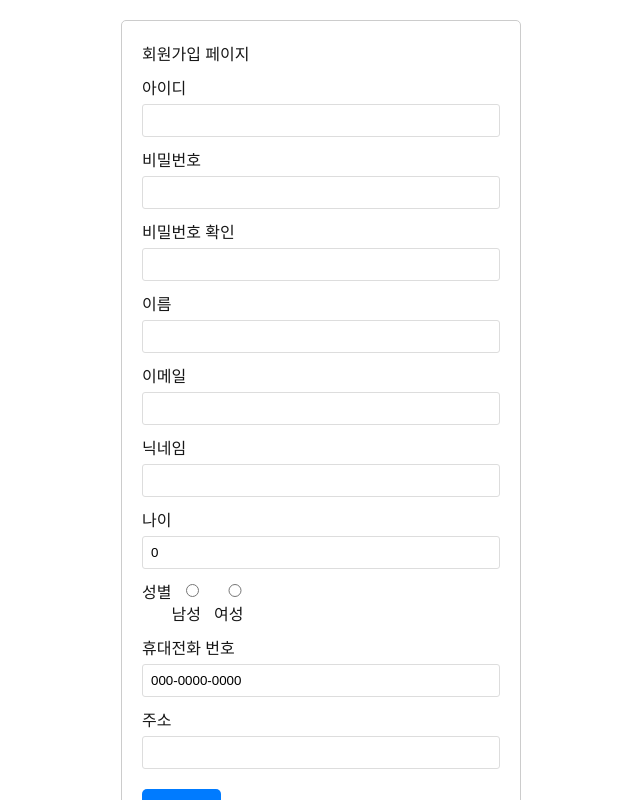
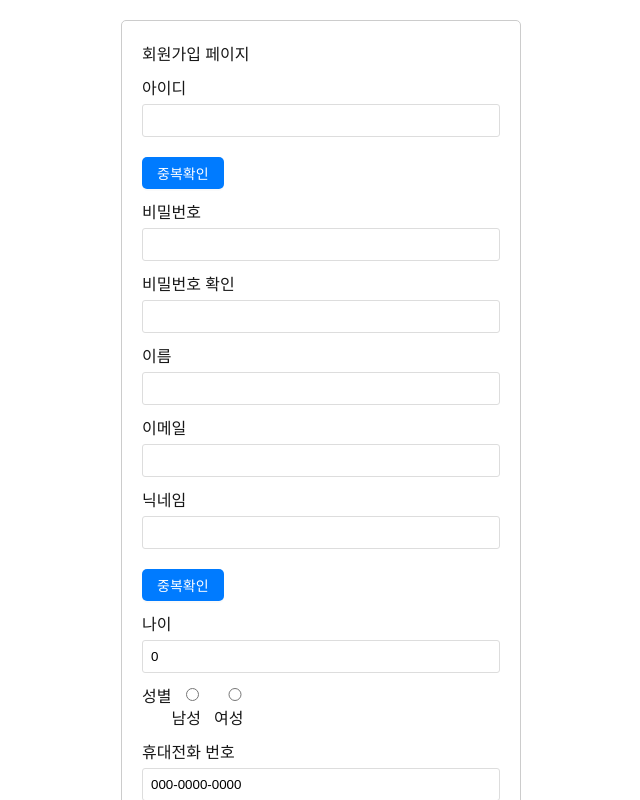
Before and after one commit to HealthyLife-project/healthylife-front, a Next.js app in the folder frontend/: page /signup in a window 1280 px wide. Shown: the top 800 px of the page, without its empty margins (319-959 px from the left). Built offline with nearby package versions, Linux system fonts and the light colour scheme.

Commit message:
회원가입: 중복확인 (아이디,닉네임)

```diff
--- a/frontend/src/features/Members/SignupPage/SignupForm.tsx
+++ b/frontend/src/features/Members/SignupPage/SignupForm.tsx
@@ -2,8 +2,10 @@ import { SignupPageStyled } from "./styled";
 
 import React from "react";
 import { Formik, Form, Field, FormikHelpers, ErrorMessage } from "formik";
+import { Button } from "antd";
 import * as Yup from "yup";
 import axios from "axios";
+import { useState } from "react";
 
 interface SignupPageValues {
   userid: string;
@@ -82,6 +84,48 @@ const SignupPage: React.FC = () => {
     address: Yup.string().required("주소를 입력해 주세요"),
   });
 
+  // 아이디 중복확인
+  const [useridAvailability, setUseridAvailability] = useState<{
+    available: boolean;
+    message: string;
+  } | null>(null);
+
+  const [nicknameAvailability, setNicknameAvailability] = useState<{
+    available: boolean;
+    message: string;
+  } | null>(null);
+
+  const checkUseridAvailability = async (userid: string) => {
+    try {
+      const response = await axios.get(
+        `http://localhost:5001/user/finduser/${userid}`
+      );
+      console.log("response userid", response.data);
+      setUseridAvailability(response.data);
+    } catch (error) {
+      console.error("Error checking user ID:", error);
+      setUseridAvailability({
+        available: false,
+        message: "Error checking user ID.",
+      });
+    }
+  };
+
+  const checkNicknameAvailability = async (nickname: string) => {
+    try {
+      const response = await axios.get(
+        `http://localhost:5001/user/findnickname/${nickname}`
+      );
+      console.log("response nickname", response.data);
+    } catch (error) {
+      console.error("Error checking nickname:", error);
+      setNicknameAvailability({
+        available: false,
+        message: "Error checking nickname",
+      });
+    }
+  };
+
   const handleSubmit = async (
     values: SignupPageValues,
     { setSubmitting, setStatus }: FormikHelpers<SignupPageValues>
@@ -120,10 +164,22 @@ const SignupPage: React.FC = () => {
           validationSchema={validationSchema}
           onSubmit={handleSubmit}
         >
-          {({ isSubmitting }) => (
+          {({ isSubmitting, values }) => (
             <Form>
               <label htmlFor="userid">아이디</label>
               <Field type="text" id="userid" name="userid" />
+              <Button onClick={() => checkUseridAvailability(values.userid)}>
+                중복확인
+              </Button>
+              {useridAvailability && (
+                <div
+                  style={{
+                    color: useridAvailability.available ? "green" : "red",
+                  }}
+                >
+                  {useridAvailability.message}
+                </div>
+              )}
               <ErrorMessage
                 name="userid"
                 component="div"
@@ -168,6 +224,20 @@ const SignupPage: React.FC = () => {
               {/*  */}
               <label htmlFor="nickname">닉네임</label>
               <Field type="text" id="nickname" name="nickname" />
+              <Button
+                onClick={() => checkNicknameAvailability(values.nickname)}
+              >
+                중복확인
+              </Button>
+              {nicknameAvailability && (
+                <div
+                  style={{
+                    color: nicknameAvailability.available ? "green" : "red",
+                  }}
+                >
+                  {nicknameAvailability.message}
+                </div>
+              )}
               <ErrorMessage
                 name="nickname"
                 component="div"
```
Also changed, not shown: frontend/package.json (+4 -6 lines), 1 other file (tests, documents, lock files or other folders).
